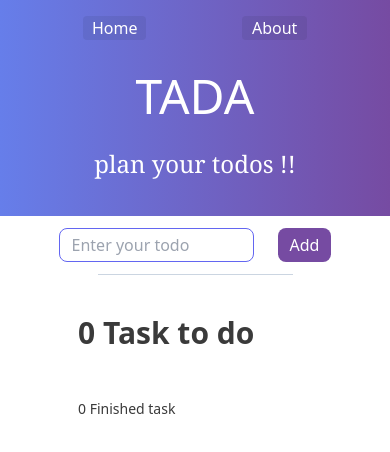
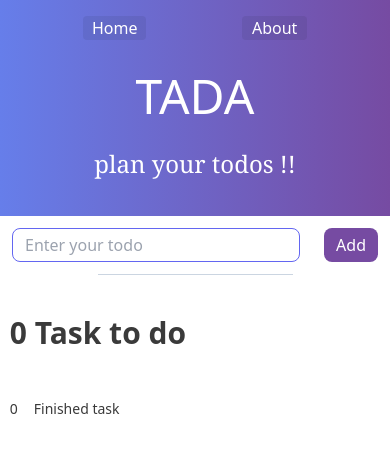
Before and after one commit to zavedAli/TADA, a React (Vite) app: page / in a window 390 px wide. Shown: the top 452 px of the page. Built offline with nearby package versions, Linux system fonts and the light colour scheme.

Commit message:
optimize resposnsiveness

```diff
--- a/src/components/Input.jsx
+++ b/src/components/Input.jsx
@@ -2,6 +2,7 @@ import React, { useState } from "react";
 import { v4 as uuidv4 } from "uuid";
 import { MdOutlineEditCalendar } from "react-icons/md";
 import { MdDelete } from "react-icons/md";
+import { LuPartyPopper } from "react-icons/lu";
 
 const Input = () => {
   const [todo, setTodo] = useState({ uid: "", task: "", complete: false });
@@ -40,11 +41,11 @@ const Input = () => {
 
   return (
     <>
-      <div className="input flex justify-center my-3">
+      <div className="input flex justify-center my-3 mx-3">
         <input
           onChange={(e) => setTodo({ ...todo, task: e.target.value })}
           value={todo.task}
-          className="border-[1px] border-indigo-500 focus:outline-none focus:ring-2 focus:ring-[#764ba2] transition-all duration-300 w-[50vw] p-1 rounded-lg ps-3"
+          className="border-[1px] border-indigo-500 focus:outline-none focus:ring-2 focus:ring-[#764ba2] transition-all w-[85vw] duration-300 sm:w-[50vw] p-1 rounded-lg ps-3"
           type="text"
           name="todo"
           placeholder="Enter your todo"
@@ -59,7 +60,7 @@ const Input = () => {
       <div className="bg-slate-300 h-[1px] w-[50vw] m-auto"></div>
 
       {/* Display Todos */}
-      <div className="todos mt-4 w-[60vw] flex justify-center flex-col m-auto gap-3">
+      <div className="todos mt-4 w-[95vw] sm:w-[70vw] flex justify-center flex-col m-auto gap-3">
         <h1 className="text-left text-3xl text-[#3a3a3a] pt-6 pb-3 font-bold">
           <span>{uTask}</span> Task to do
         </h1>
@@ -100,8 +101,9 @@ const Input = () => {
             ""
           )
         )}
-        <h1 className="text-left text-sm text-[#3a3a3a] pt-6 pb-3">
-          <span>{fTask} </span>Finished task
+        <h1 className="text-left text-sm text-[#3a3a3a] pt-6 pb-3 flex items-center gap-4">
+          <span>{fTask} </span>Finished task{" "}
+          {fTask >= 1 ? <LuPartyPopper /> : ""}
         </h1>
         {todos.map((item) =>
           item.complete ? (
```
